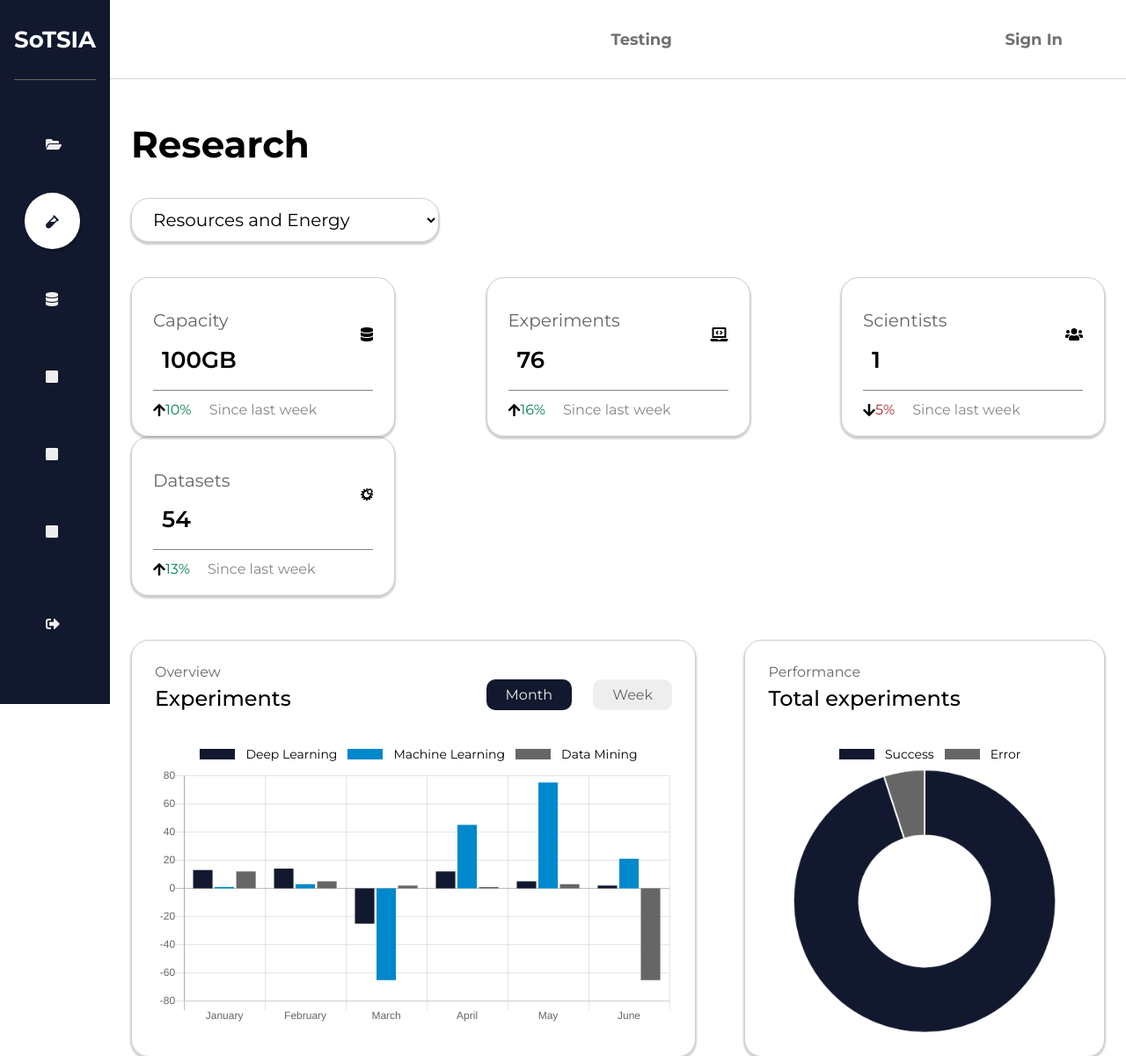
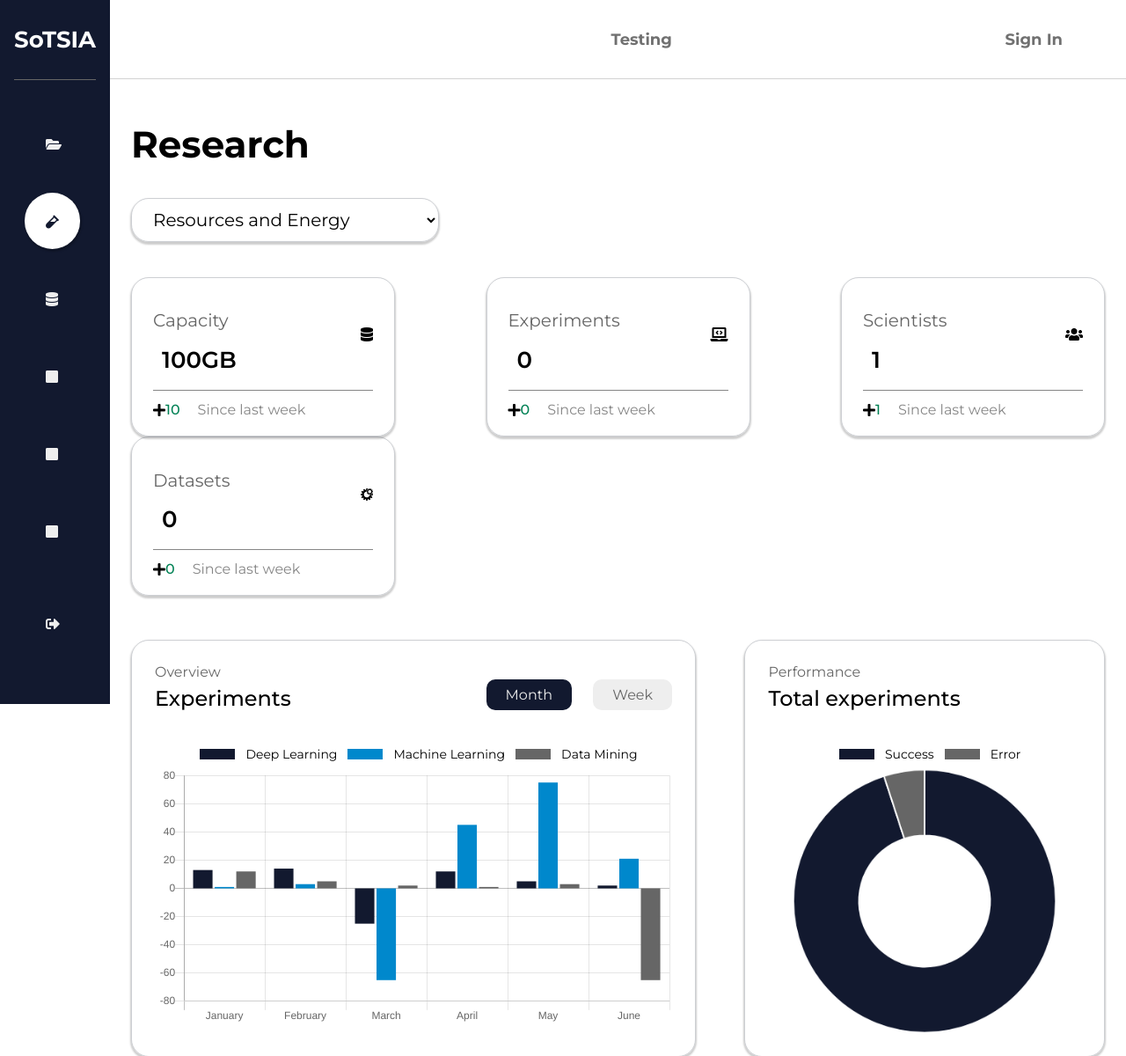
Before and after one commit to robermorjiUgr/TFG_MABA, a Django app: page /research/ in a window 1280 px wide. Shown: the top 1200 px of the page at 88% size. Run offline with Django 4.2, Linux system fonts and the light colour scheme; the visitor is signed in with stand-in values (Sample User, id 1); data comes from the database, SQL or seed files in the repository; data that the repository does not hold is empty; some libraries are stand-ins or nearby versions.

Commit message:
Research page with actual data in cards

```diff
--- a/SOTSIA/frontEnd/Research/models.py
+++ b/SOTSIA/frontEnd/Research/models.py
@@ -1,3 +1,4 @@
+from datetime import datetime
 from django.db import models
 
 # Configuration of the Dataset
@@ -7,6 +8,7 @@ class DatasetConfiguration(models.Model):
     end_date = models.DateTimeField()
     author = models.CharField(max_length=100)
     types_selected = models.TextField()         # Use '; ' as delimiter
+    created_at = models.DateTimeField(default=datetime.now, blank=True)    # For Research counter
 
 # Experiments information.
 class Experiment(models.Model):
@@ -16,3 +18,4 @@ class Experiment(models.Model):
     description = models.TextField()
     duration = models.TimeField()
     dataset = models.ForeignKey(DatasetConfiguration, null=True, on_delete=models.SET_NULL)
+    created_at = models.DateTimeField(default=datetime.now, blank=True)    # For Research counter
--- a/SOTSIA/frontEnd/Research/static/css/dashboard.css
+++ b/SOTSIA/frontEnd/Research/static/css/dashboard.css
@@ -204,12 +204,13 @@
 }
 
 .card-improve svg, .card-worsen svg{
-    font-size: 1.25rem;
+    font-size: 0.75rem;
     margin-right: 0.175rem;
 }
 
 .card-improve svg, .card-improve .card-percentage {
     color: var(--card-green);
+    font-weight: 500;
 }
 
 .card-worsen svg, .card-worsen .card-percentage {
--- a/SOTSIA/frontEnd/Research/templates/sotsia/research.html
+++ b/SOTSIA/frontEnd/Research/templates/sotsia/research.html
@@ -23,8 +23,8 @@
                     <i class="fas fa-database"></i>
                 </div>
                 <div class="card-improve">
-                    <i class="fas fa-arrow-up"></i>
-                    <span class="card-percentage">10%</span>
+                    <i class="fas fa-plus"></i>
+                    <span class="card-percentage">10</span>
                     <p class="card-percentage-timestamp">Since last week</p>
                 </div>
             </div>
@@ -32,13 +32,13 @@
                 <div class="card-info">
                     <div class="card-text">
                         <h2 class="card-title">Experiments</h2>
-                        <span class="card-value">76</span>
+                        <span class="card-value">{{ experiments }}</span>
                     </div>
                     <i class="fas fa-laptop-code"></i>
                 </div>
                 <div class="card-improve">
-                    <i class="fas fa-arrow-up"></i>
-                    <span class="card-percentage">16%</span>
+                    <i class="fas fa-plus"></i>
+                    <span class="card-percentage">{{ experiments_week|stringformat:"i" }}</span>
                     <p class="card-percentage-timestamp">Since last week</p>
                 </div>
             </div>
@@ -50,9 +50,9 @@
                     </div>
                     <i class="fas fa-users"></i>
                 </div>
-                <div class="card-worsen">
-                    <i class="fas fa-arrow-down"></i>
-                    <span class="card-percentage">5%</span>
+                <div class="card-improve">
+                    <i class="fas fa-plus"></i>
+                    <span class="card-percentage">{{ scientists_week|stringformat:"i" }}</span>
                     <p class="card-percentage-timestamp">Since last week</p>
                 </div>
             </div>
@@ -60,13 +60,13 @@
                 <div class="card-info">
                     <div class="card-text">
                         <h2 class="card-title">Datasets</h2>
-                        <span class="card-value">54</span>
+                        <span class="card-value">{{ datasets }}</span>
                     </div>
                     <i class="fab fa-whmcs"></i>
                 </div>
                 <div class="card-improve">
-                    <i class="fas fa-arrow-up"></i>
-                    <span class="card-percentage">13%</span>
+                    <i class="fas fa-plus"></i>
+                    <span class="card-percentage">{{ datasets_week|stringformat:"i" }}</span>
                     <p class="card-percentage-timestamp">Since last week</p>
                 </div>
             </div>
--- a/SOTSIA/frontEnd/Research/views.py
+++ b/SOTSIA/frontEnd/Research/views.py
@@ -3,19 +3,34 @@ from django.contrib.auth.decorators import login_required
 from django.contrib.auth.models import User
 from .models import DatasetConfiguration, Experiment
 
-from datetime import datetime, time
+from datetime import datetime, time, timedelta
+from django.utils.timezone import make_aware
 
 # Create your views here.
 @login_required(login_url='/login/')
 def home(request):
     return render(request, 'home.html')
 
+
 @login_required(login_url='/login/')
 def research(request):
     args = {}
+    now = make_aware(datetime.now())
+    one_week_ago = make_aware(datetime.now() - timedelta(days=7))
+
     args['scientists'] = User.objects.count()
+    users_this_week = User.objects.filter(date_joined__gte=one_week_ago, date_joined__lt=now).count()
+    args['scientists_week'] = users_this_week
+
+    args['experiments'] = Experiment.objects.count()
+    experiments_this_week = Experiment.objects.filter(created_at__gte=one_week_ago, created_at__lt=now).count()
+    args['experiments_week'] = experiments_this_week
+
+    args['datasets'] = DatasetConfiguration.objects.count()
+    datasets_this_week = DatasetConfiguration.objects.filter(created_at__gte=one_week_ago, created_at__lt=now).count()
+    args['datasets_week'] = datasets_this_week
+
     return render(request, 'sotsia/research.html', args)
-
 
     # url = 'http://localhost:5000/dataset/dbName'
     # res = requests.request(method="GET", url=url)
@@ -42,6 +57,7 @@ def date_is_valid(date):
         return True
     except ValueError:
         return False
+
 
 @login_required(login_url='/login/')
 def dataset(request):
@@ -108,6 +124,7 @@ def reports(request):
 
     return render(request, 'sotsia/reports.html', args)
 
+
 @login_required(login_url='/login/')
 def algorithm(request):
     args = {}
@@ -132,6 +149,7 @@ def algorithm(request):
     args['datasets'] = my_datasets
 
     return render(request, 'sotsia/algorithm.html', args)
+
 
 @login_required(login_url='/login/')
 def experimentation(request):
```
Also changed, not shown: SOTSIA/frontEnd/Research/migrations/0003_remove_experiment_author_remove_experiment_database_and_more.py (added).
